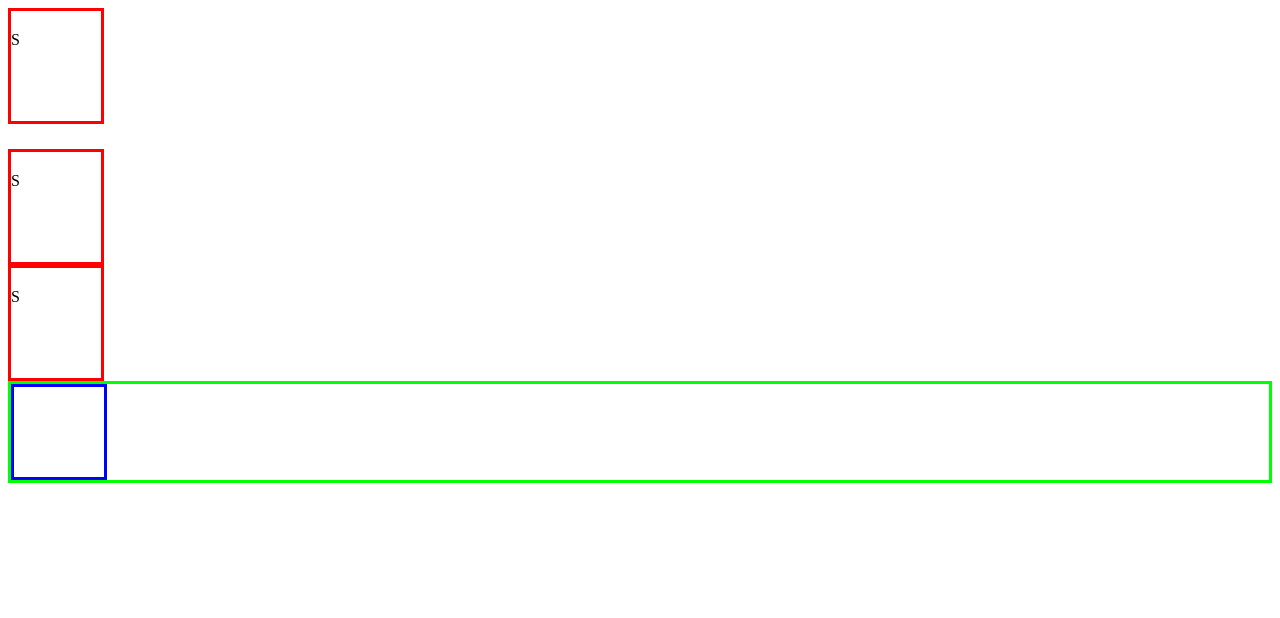
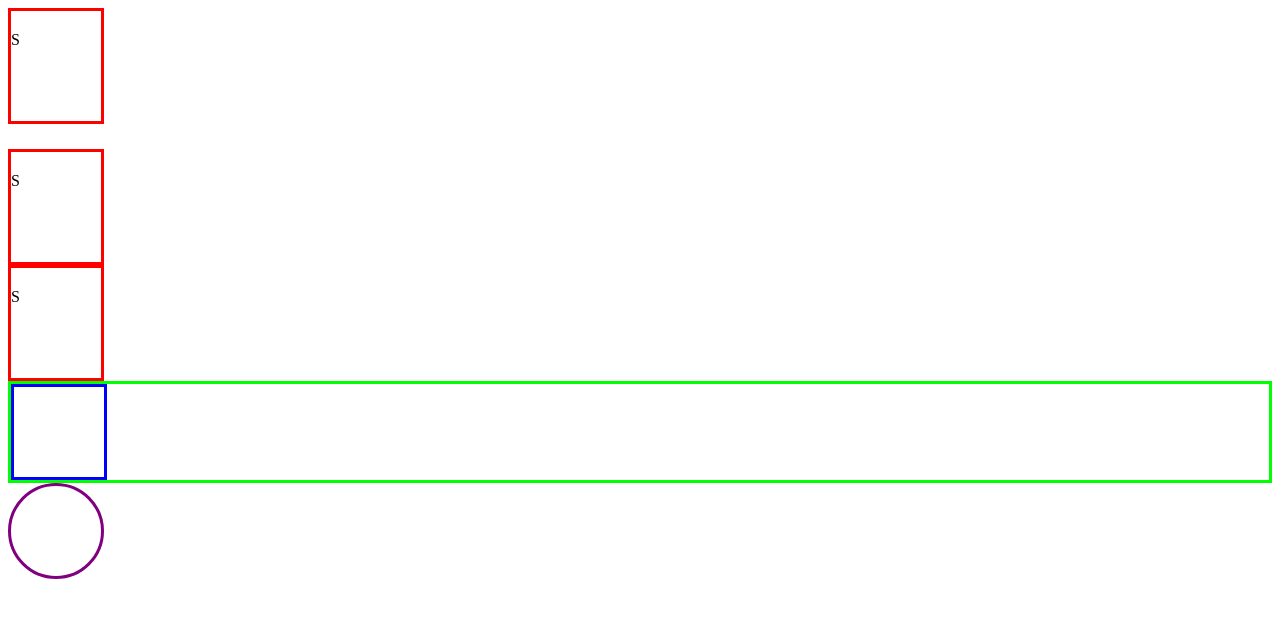
Before and after one commit to kucharze/notesDemoWeekOne, a plain HTML site: page index.html in a window 1280 px wide. Drawn offline with Linux system fonts and the light colour scheme.

Commit message:
Circle created

```diff
--- a/index.html
+++ b/index.html
@@ -18,6 +18,7 @@
     <div class="majorContainer">
       <div class="square"></div>
     </div>
+    <div class="circle"></div>
     <script src="" async defer></script>
   </body>
 </html>
--- a/style.css
+++ b/style.css
@@ -18,3 +18,9 @@
   width: 90px;
   border: solid blue;
 }
+.circle {
+  height: 90px;
+  width: 90px;
+  border-radius: 50%;
+  border: solid purple;
+}
```
